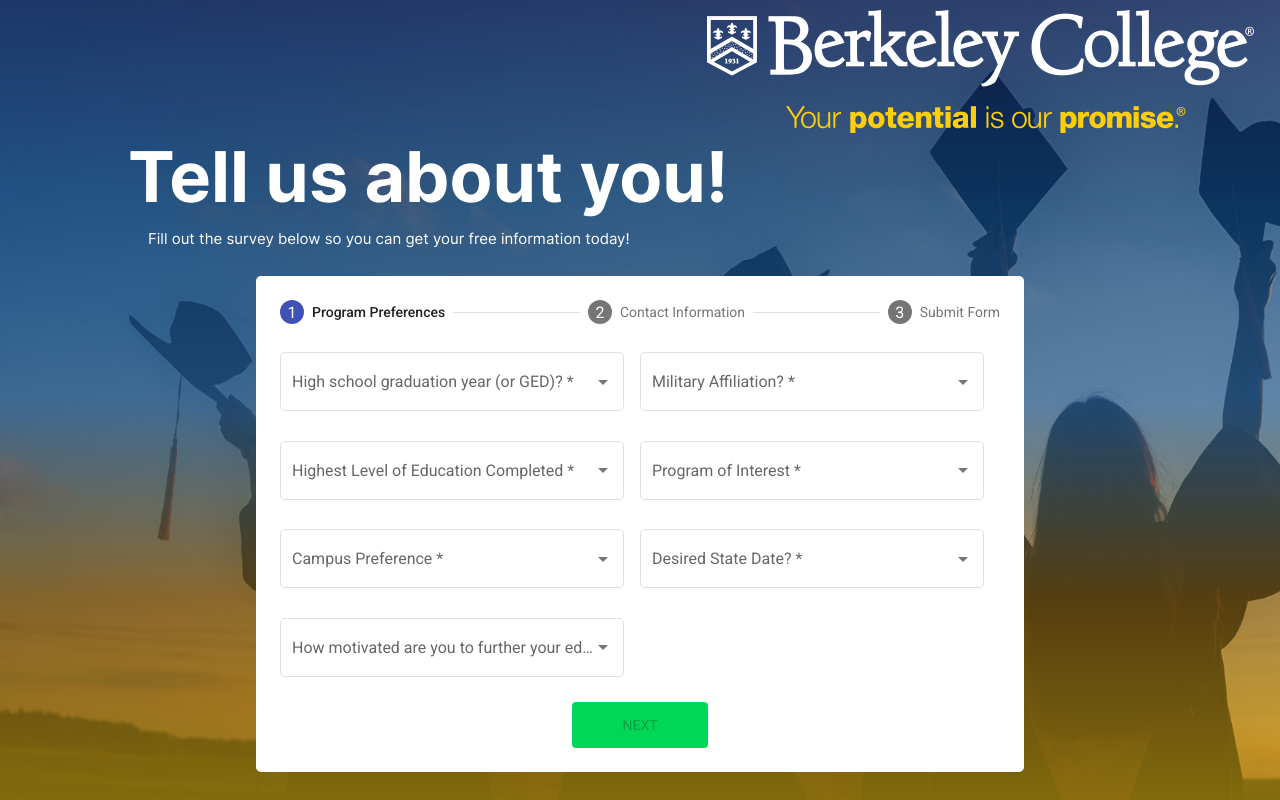
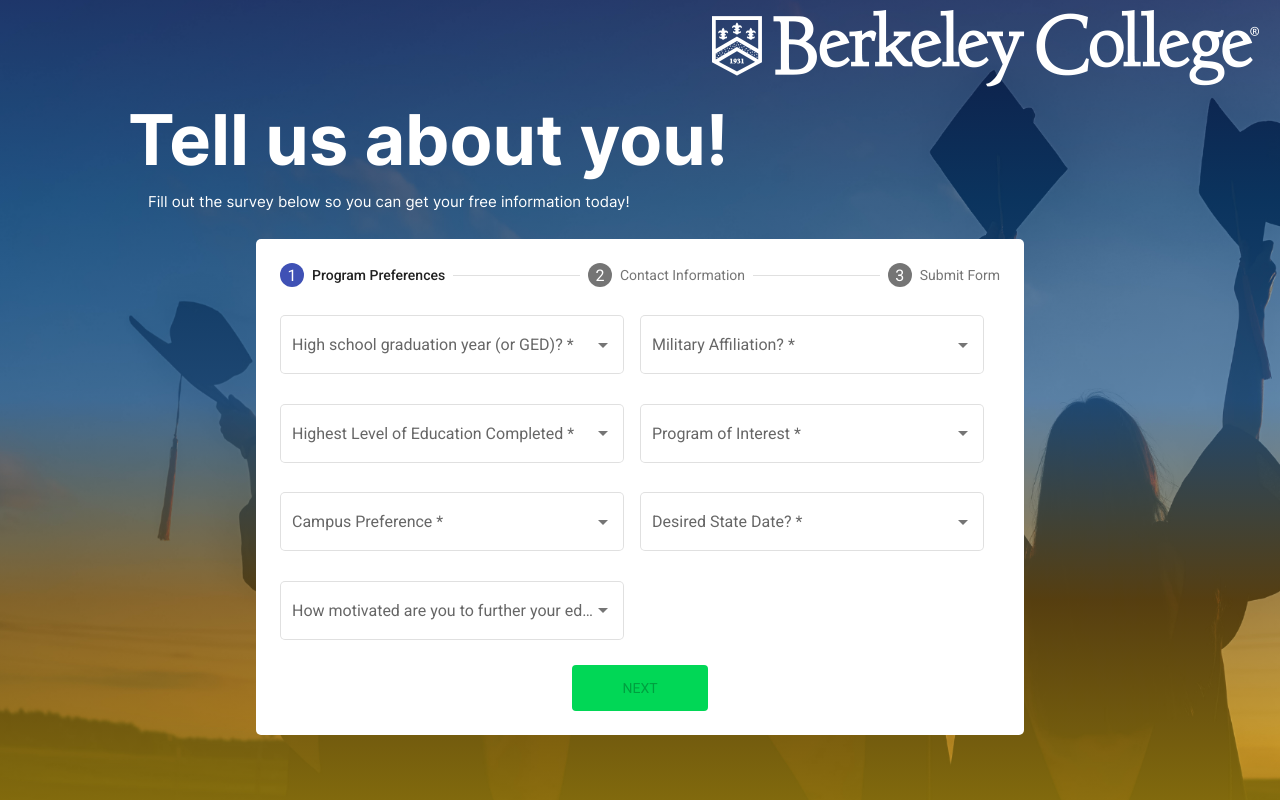
Before and after one commit to LagreMedia/Cain_, an Angular app: page / in a window 1280 px wide. Shown: the top 800 px of the page. Built offline with nearby package versions, Linux system fonts and the light colour scheme.

Commit message:
add the new image and make size dynamic

```diff
--- a/src/app/form/form.component.scss
+++ b/src/app/form/form.component.scss
@@ -15,7 +15,12 @@
             display: grid;
             justify-items: end;
             width: 100%;
-            margin: 10px 0 0 0;
+            height: auto;
+            margin: 10px 0 0 10px;
+            img {
+                max-width: 100%;
+                height: auto;
+            }
         }
         .info-wrapper {
             width: 90%;
```
Also changed, not shown: src/assets/berkeley-logo.png.
